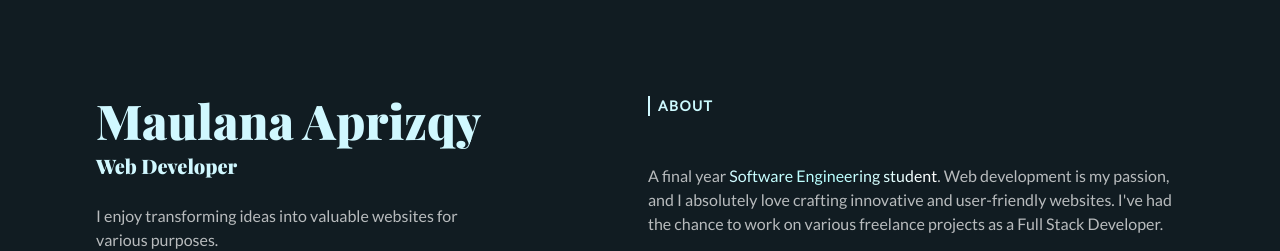
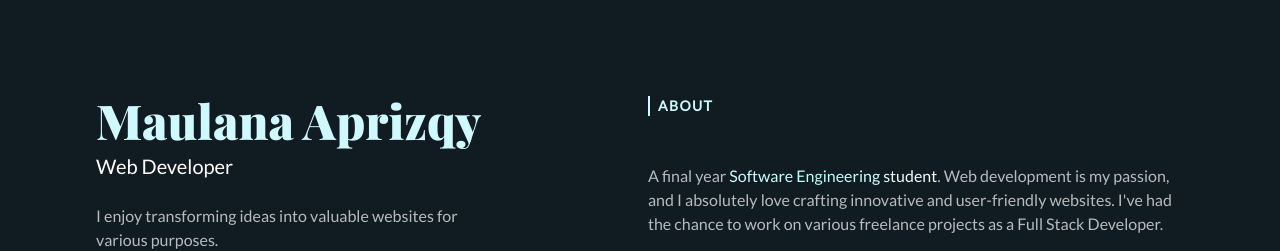
Before and after one commit to zlnew/portfolio, a Vue app: page / in a window 1280 px wide. Shown: the top 251 px of the page. Built offline with nearby package versions, Linux system fonts and the light colour scheme; the HTML template or start-up script is replaced by a standard one.

Commit message:
change heading section

```diff
--- a/src/assets/main.css
+++ b/src/assets/main.css
@@ -15,10 +15,10 @@
   section {
     @apply space-y-4;
   }
-  h3, h4, h5, h6 {
+  h2, h3, h4, h5, h6 {
     @apply font-bold;
   }
-  h1, h2 {
+  h1 {
     @apply font-serif text-accent brightness-110;
   }
   p {
--- a/src/components/Experience.vue
+++ b/src/components/Experience.vue
@@ -1,6 +1,12 @@
 <script setup lang="ts">
 import { experience } from '@/resources';
 import LinkIcon from '@/icons/Link.vue';
+
+function toUrl(url: string | undefined): void {
+  if (url) {
+    window.open(url, '_blank');
+  }
+}
 </script>
 
 <template>
@@ -8,8 +14,7 @@ import LinkIcon from '@/icons/Link.vue';
     <h5 class="section-header">Experience</h5>
 
     <div class="space-y-10">
-      <div v-for="exp in experience" :key="exp.title">
-        <a :href="exp.url" target="_blank" class="section-content">
+      <div class="section-content" v-for="exp in experience" :key="exp.title" @click="toUrl(exp.url)">
         <div class="mb-4 lg:mb-0">
           <p class="pt-1 section-content-period">{{ exp.period.from }} - {{ exp.period.to }}</p>
         </div>
@@ -27,7 +32,6 @@ import LinkIcon from '@/icons/Link.vue';
             <span class="section-content-badge" v-for="tech in exp.tech">{{ tech }}</span>
           </div>
         </div>
-        </a>
       </div>
     </div>
   </section>
```
Lines whose indentation alone changed are shown as unchanged.
